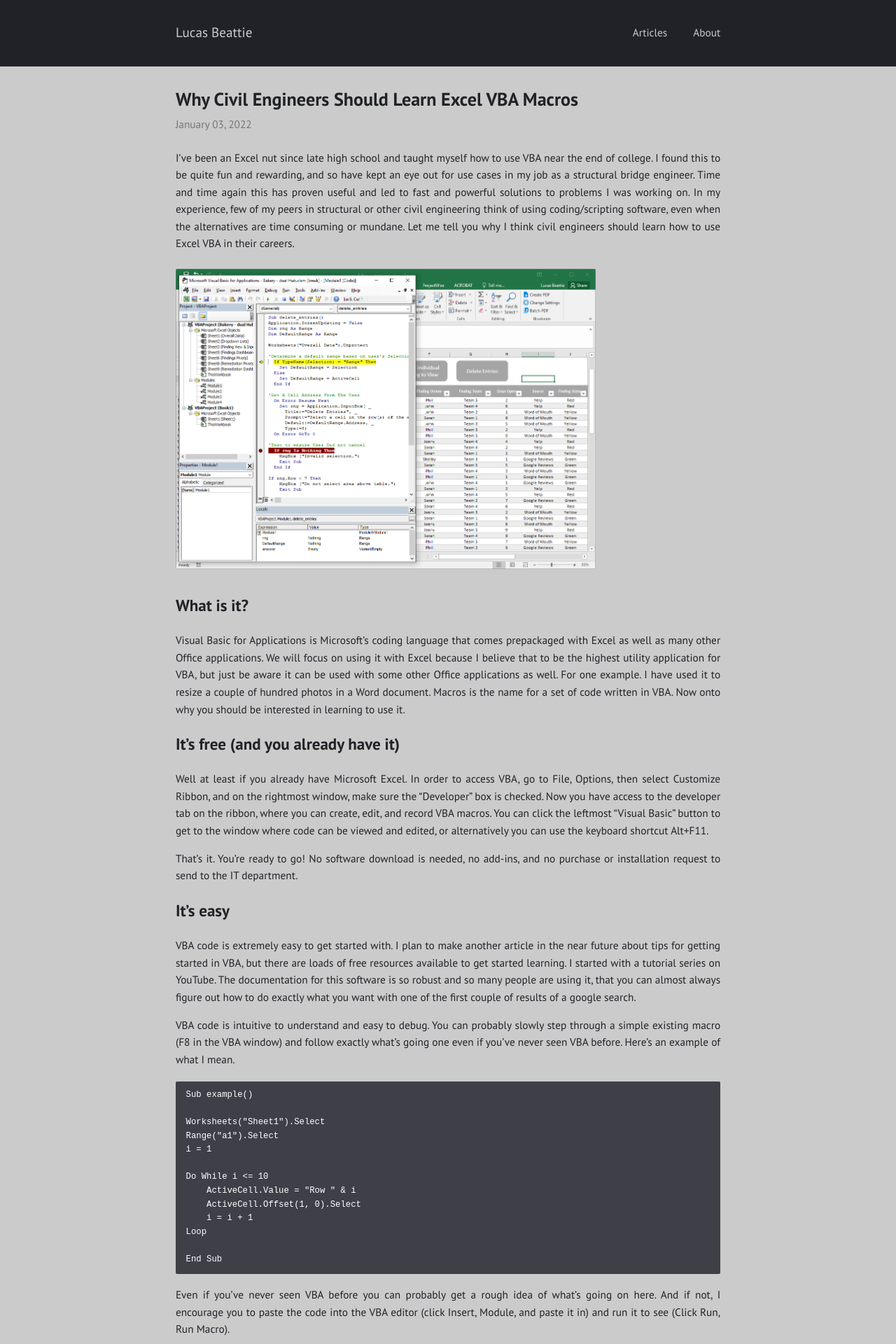
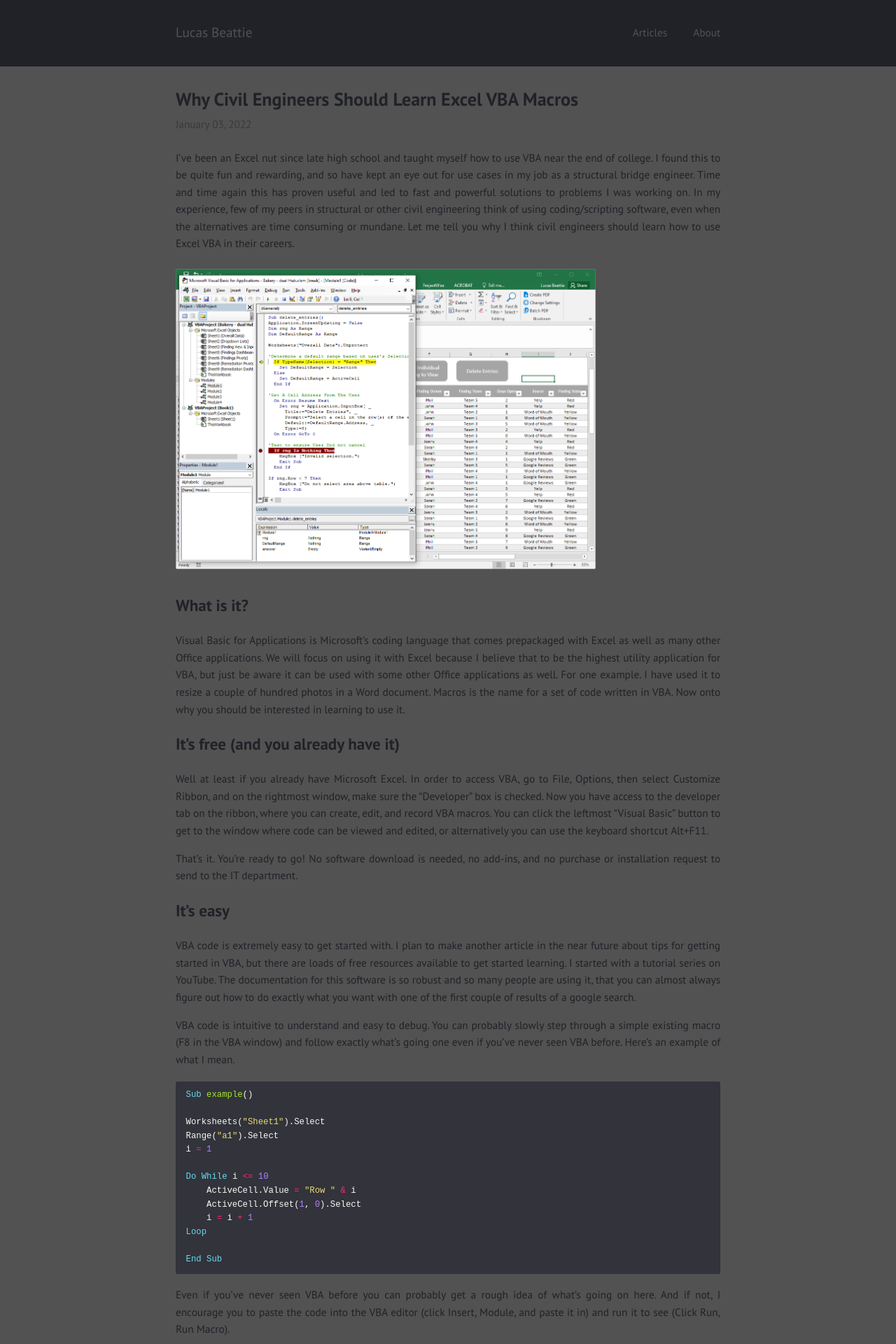
Before and after one commit to labeattie/lucasbeattiedotcom, a Jekyll site: the page built from _posts/2022-01-03-why-civil-engineers-vba.md, in a window 1280 px wide. Shown: the top 1920 px of the page at 70% size. Built offline with Jekyll 4.4.1, drawn with Linux system fonts in a browser that asks for light colours.

Commit message:
first article test

````diff
--- a/_posts/2022-01-03-why-civil-engineers-vba.md
+++ b/_posts/2022-01-03-why-civil-engineers-vba.md
@@ -26,7 +26,7 @@
 
 VBA code is intuitive to understand and easy to debug. You can probably slowly step through a simple existing macro (F8 in the VBA window) and follow exactly what's going one even if you've never seen VBA before. Here's an example of what I mean.
 
-```
+```visualbasic
 Sub example()
 
 Worksheets("Sheet1").Select
--- a/_sass/index.sass
+++ b/_sass/index.sass
@@ -5,7 +5,7 @@
 $line-height: 1.6 !default
 $link-color: #68f !default
 $dark: #212228 !default
-$light: #cbcbcb !default
+$light: #525252 !default
 
 @function reduce ($percent)
   @return rgba(mix($dark, $light), $percent / 100)
````
